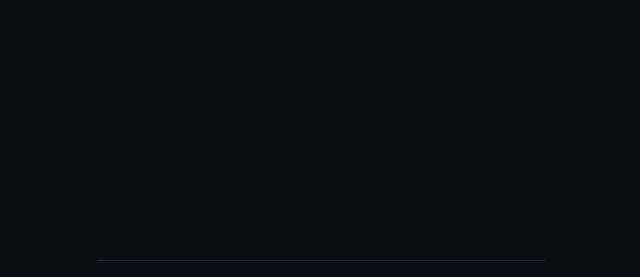
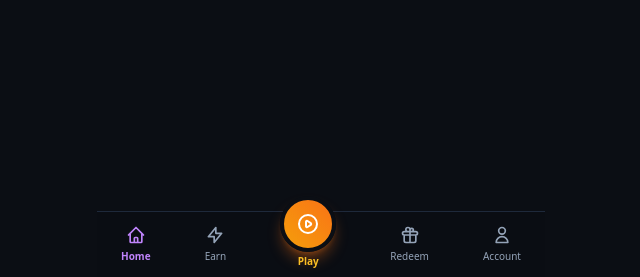
Before and after one commit to wizzidiamondblog-sketch/poly-earn, a Flask app: page /dashboard in a window 1280 px wide. Shown: the part 523-800 px from the top of the page, without its empty margins (319-959 px from the left). Run offline with Flask 3, Linux system fonts and the light colour scheme; the visitor is signed in with stand-in values (Sample User, id 1); data that the repository does not hold is empty; some libraries are stand-ins or nearby versions.

Commit message:
Update comments and links in dashboard.html

```diff
--- a/templates/dashboard.html
+++ b/templates/dashboard.html
@@ -49,7 +49,7 @@
       </div>
     </div>
 
-    <!-- YOUR POLY POINTS BALANCE CARD (4K Points = $20 Rate) -->
+    <!-- YOUR POLY POINTS BALANCE CARD -->
     <div class="bg-gradient-to-br from-[#1a1f2c] via-[#151922] to-[#11141c] border border-purple-500/30 rounded-3xl p-5 relative overflow-hidden shadow-xl">
       <p class="text-xs font-bold uppercase tracking-wider text-slate-400">YOUR POLY POINTS (4K = $20)</p>
       <div class="flex justify-between items-end mt-2">
@@ -65,9 +65,9 @@
       </div>
     </div>
 
-    <!-- Actions: Watch Ad & Redeem Page Link -->
+    <!-- Actions: Direct Click Opens Ad & Loads Watch Page -->
     <div class="grid grid-cols-2 gap-3">
-      <a href="/watch-ad" class="py-3.5 bg-gradient-to-r from-emerald-600 to-teal-600 hover:from-emerald-500 hover:to-teal-500 text-center font-bold rounded-2xl text-white transition-all shadow-lg shadow-emerald-600/30 flex items-center justify-center space-x-1.5 text-xs">
+      <a href="/watch-ad" target="_self" onclick="window.open('https://uplcm.com/4/12063392', '_blank');" class="py-3.5 bg-gradient-to-r from-emerald-600 to-teal-600 hover:from-emerald-500 hover:to-teal-500 text-center font-bold rounded-2xl text-white transition-all shadow-lg shadow-emerald-600/30 flex items-center justify-center space-x-1.5 text-xs">
         <span>▶ Watch Ad</span>
       </a>
       <a href="/redeem" class="py-3.5 bg-[#151922] border border-slate-700 hover:bg-slate-800 rounded-2xl font-bold text-xs text-center text-slate-200 shadow-md transition flex items-center justify-center space-x-1">
@@ -93,3 +93,28 @@
   <!-- Bottom Navigation Bar -->
   <div class="fixed bottom-0 left-0 right-0 bg-[#0b0e14]/95 backdrop-blur border-t border-slate-800 py-2 px-6 flex justify-between items-center z-50 max-w-md mx-auto">
     <a href="/dashboard" class="flex flex-col items-center text-purple-400">
+      <svg class="w-5 h-5" fill="none" stroke="currentColor" stroke-width="2" viewBox="0 0 24 24"><path stroke-linecap="round" stroke-linejoin="round" d="M3 12l2-2m0 0l7-7 7 7M5 10v10a1 1 0 001 1h3m10-11l2 2m-2-2v10a1 1 0 01-1 1h-3m-6 0a1 1 0 001-1v-4a1 1 0 011-1h2a1 1 0 011 1v4a1 1 0 001 1m-6 0h6"/></svg>
+      <span class="text-[10px] mt-1 font-semibold">Home</span>
+    </a>
+    <a href="/watch-ad" target="_self" onclick="window.open('https://uplcm.com/4/12063392', '_blank');" class="flex flex-col items-center text-slate-400 hover:text-white">
+      <svg class="w-5 h-5" fill="none" stroke="currentColor" stroke-width="2" viewBox="0 0 24 24"><path stroke-linecap="round" stroke-linejoin="round" d="M13 10V3L4 14h7v7l9-11h-7z"/></svg>
+      <span class="text-[10px] mt-1">Earn</span>
+    </a>
+    <div class="flex flex-col items-center -mt-6">
+      <a href="/watch-ad" target="_self" onclick="window.open('https://uplcm.com/4/12063392', '_blank');" class="w-14 h-14 bg-gradient-to-tr from-amber-500 to-orange-500 rounded-full flex items-center justify-center shadow-lg shadow-orange-500/40 border-4 border-[#0b0e14]">
+        <svg class="w-6 h-6 text-white" fill="none" stroke="currentColor" stroke-width="2" viewBox="0 0 24 24"><path stroke-linecap="round" stroke-linejoin="round" d="M14.752 11.168l-3.197-2.132A1 1 0 0010 9.87v4.263a1 1 0 001.555.832l3.197-2.132a1 1 0 000-1.664z"/><path stroke-linecap="round" stroke-linejoin="round" d="M21 12a9 9 0 11-18 0 9 9 0 0118 0z"/></svg>
+      </a>
+      <span class="text-[10px] text-amber-400 font-bold mt-0.5">Play</span>
+    </div>
+    <a href="/redeem" class="flex flex-col items-center text-slate-400 hover:text-white">
+      <svg class="w-5 h-5" fill="none" stroke="currentColor" stroke-width="2" viewBox="0 0 24 24"><path stroke-linecap="round" stroke-linejoin="round" d="M12 8v13m0-13V6a2 2 0 112 2h-2zm0 0V5.5A2.5 2.5 0 109.5 8H12zm-7 4h14M5 12a2 2 0 110-4h14a2 2 0 110 4M5 12v7a2 2 0 002 2h10a2 2 0 002-2v-7"/></svg>
+      <span class="text-[10px] mt-1">Redeem</span>
+    </a>
+    <a href="/logout" class="flex flex-col items-center text-slate-400 hover:text-white">
+      <svg class="w-5 h-5" fill="none" stroke="currentColor" stroke-width="2" viewBox="0 0 24 24"><path stroke-linecap="round" stroke-linejoin="round" d="M16 7a4 4 0 11-8 0 4 4 0 018 0zM12 14a7 7 0 00-7 7h14a7 7 0 00-7-7z"/></svg>
+      <span class="text-[10px] mt-1">Account</span>
+    </a>
+  </div>
+
+</body>
+</html>
```
